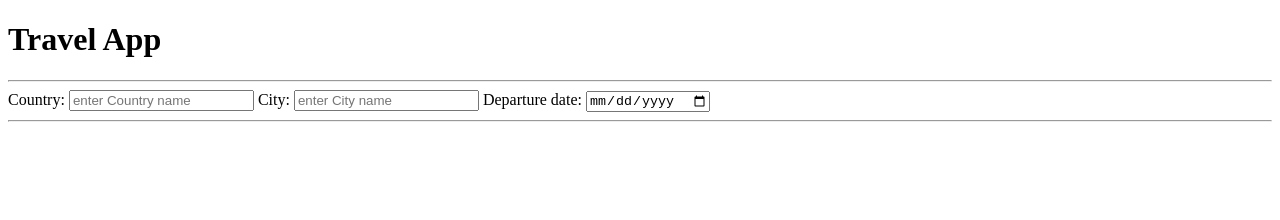
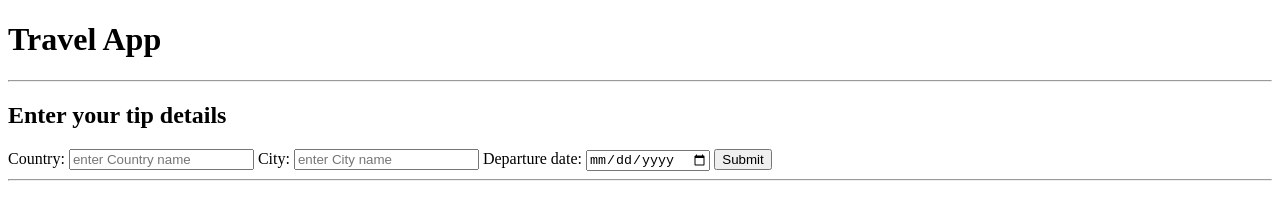
Before and after one commit to Shaher909/udacity-wd-course-5, a website: page src/client/views/index.html in a window 1280 px wide. Drawn offline with Linux system fonts and the light colour scheme.

Commit message:
feat: Include new form elements

```diff
--- a/src/client/views/index.html
+++ b/src/client/views/index.html
@@ -7,6 +7,7 @@
   <body>
     <h1>Travel App</h1>
     <hr />
+    <h2>Enter your tip details</h2>
     <form action="/submit" method="post">
       <label for="country">Country:</label>
       <input
@@ -21,6 +22,8 @@
 
       <label for="departure-date">Departure date:</label>
       <input type="date" id="departure-date" name="departure-date" required />
+
+      <button id="submitForm" type="submit">Submit</button>
     </form>
     <hr />
   </body>
```
